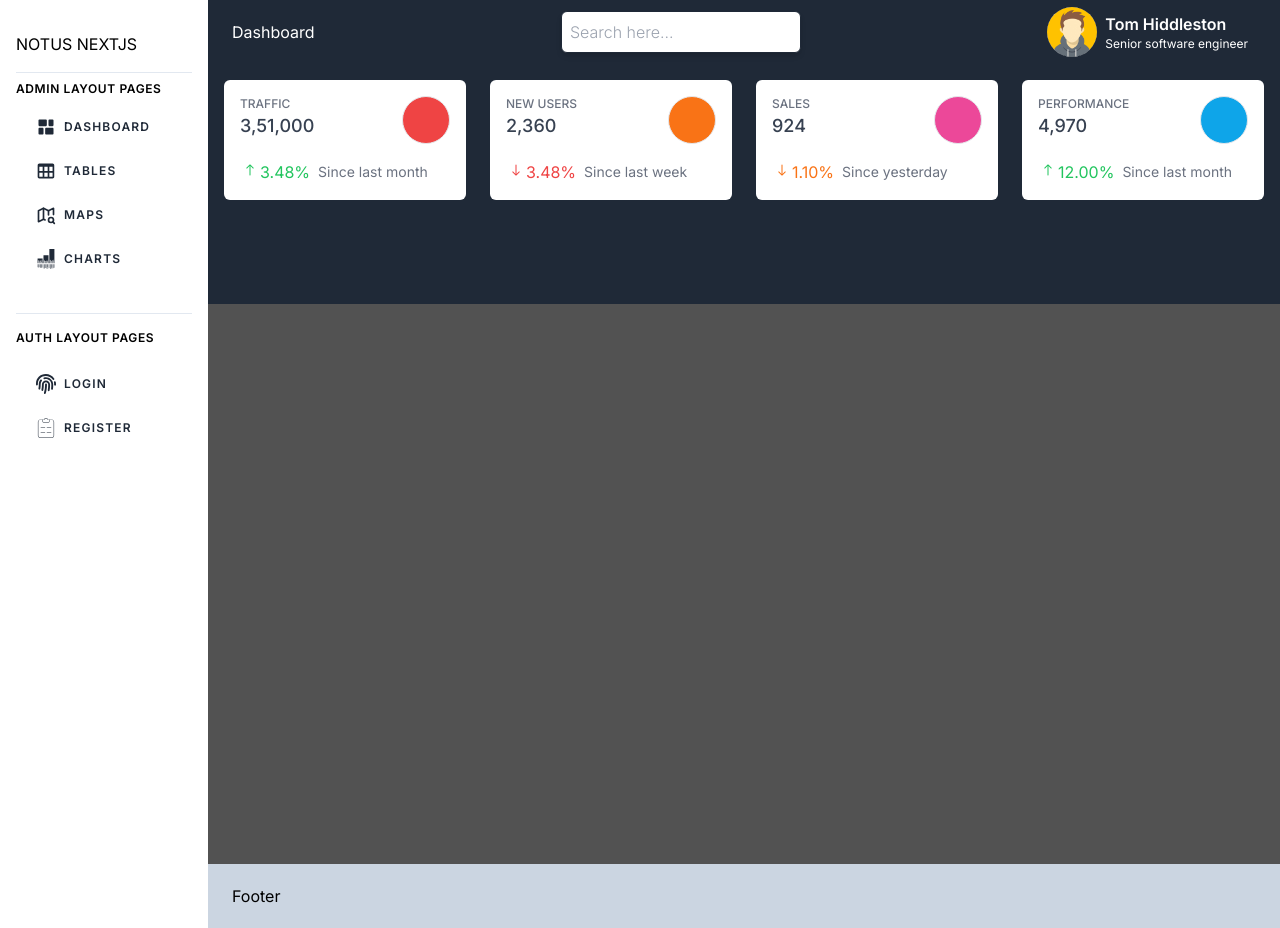
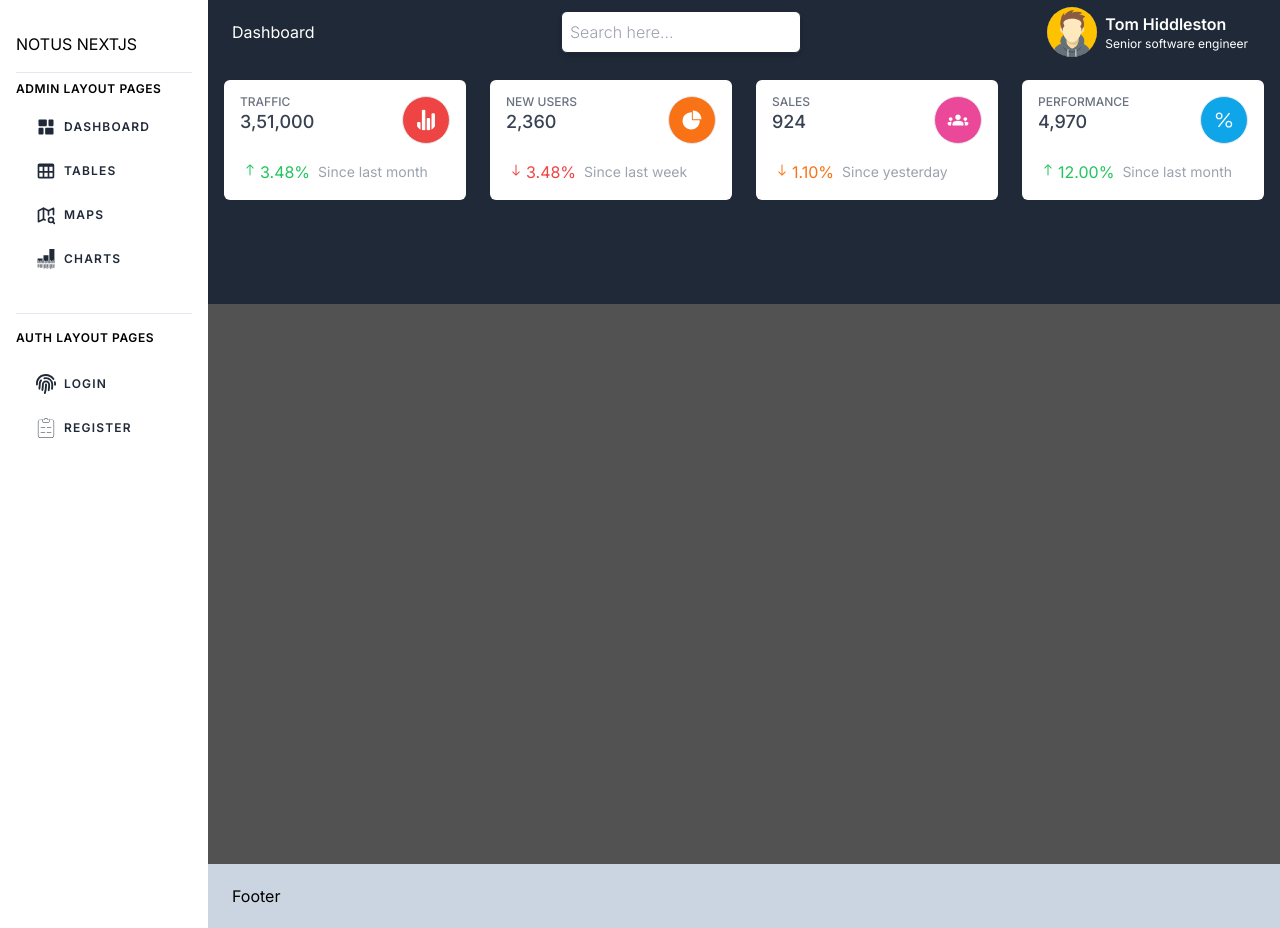
Before and after one commit to AGMNITHISH/dashboard, a Next.js app: page / in a window 1280 px wide. Built offline with nearby package versions, Linux system fonts and the light colour scheme.

Commit message:
added icons in widjet cards

```diff
--- a/libs/MetricsCard.tsx
+++ b/libs/MetricsCard.tsx
@@ -6,7 +6,7 @@ import widjetConfig from "@/config/widjetConfig";
 const MetricsCard: React.FC<metricsCard> = ({
   name,
   value,
-  icon,
+  icon: Icon,
   percenatageValue,
   lastUpdated,
   status,
@@ -16,18 +16,22 @@ const MetricsCard: React.FC<metricsCard> = ({
     <div className="bg-white h-26 p-4  rounded-md">
       <div className="flex justify-between pb-4">
         <div>
-          <div className="text-xs text-gray-500 font-medium">{name}</div>
+          <div className="text-xs text-gray-500 font-medium leading-3">
+            {name}
+          </div>
           <div className="text-lg font-medium text-gray-700">
             {numberFormat(value)}
           </div>
         </div>
-        <div className={`border w-12  h-12 ${iconClassName} rounded-full`}>
-          {icon}
+        <div>
+          <Icon
+            className={`border w-12 text-xs h-12 ${iconClassName} p-3 text-white rounded-full`}
+          />
         </div>
       </div>
       <div className="flex items-center">
         <span>{widjetConfig(status, perdentageFormat(percenatageValue))}</span>
-        <span className="px-2 text-sm text-gray-500">{lastUpdated}</span>
+        <span className="px-2 text-sm text-gray-400">{lastUpdated}</span>
       </div>
     </div>
   );
--- a/libs/appInterface.ts
+++ b/libs/appInterface.ts
@@ -11,7 +11,7 @@ export interface inputwithIcon {
 export interface metricsCard {
   name: string;
   value: number;
-  icon: any;
+  icon: IconType;
   percenatageValue: number;
   lastUpdated: string;
   status: string;
--- a/staticData/metricCardData.ts
+++ b/staticData/metricCardData.ts
@@ -1,10 +1,13 @@
-import type { BsBarChartFill } from "react-icons/bs";
+import { IoStatsChart } from "react-icons/io5";
+import { AiFillPieChart } from "react-icons/ai";
+import { MdGroups } from "react-icons/md";
+import { VscPercentage } from "react-icons/vsc";
 
 export const metricsCardData = [
   {
     name: "TRAFFIC",
     value: 350897,
-    icon: "",
+    icon: IoStatsChart,
     percenatageValue: 3.48,
     lastUpdated: "Since last month",
     status: "UP",
@@ -13,7 +16,7 @@ export const metricsCardData = [
   {
     name: "NEW USERS",
     value: 2356,
-    icon: "",
+    icon: AiFillPieChart,
     percenatageValue: 3.48,
     lastUpdated: "Since last week",
     status: "DOWN",
@@ -22,7 +25,7 @@ export const metricsCardData = [
   {
     name: "SALES",
     value: 924,
-    icon: "",
+    icon: MdGroups,
     percenatageValue: 1.1,
     lastUpdated: "Since yesterday",
     status: "NEUTRAL",
@@ -31,7 +34,7 @@ export const metricsCardData = [
   {
     name: "PERFORMANCE",
     value: 4965,
-    icon: "",
+    icon: VscPercentage,
     percenatageValue: 12,
     lastUpdated: "Since last month",
     status: "UP",
```
